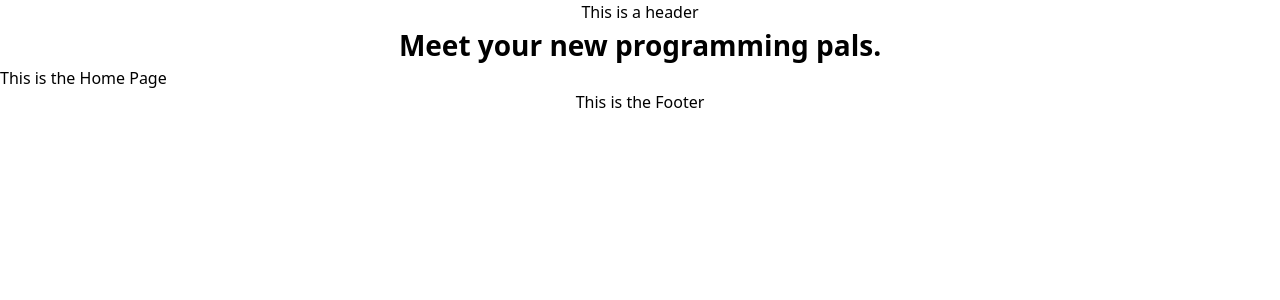
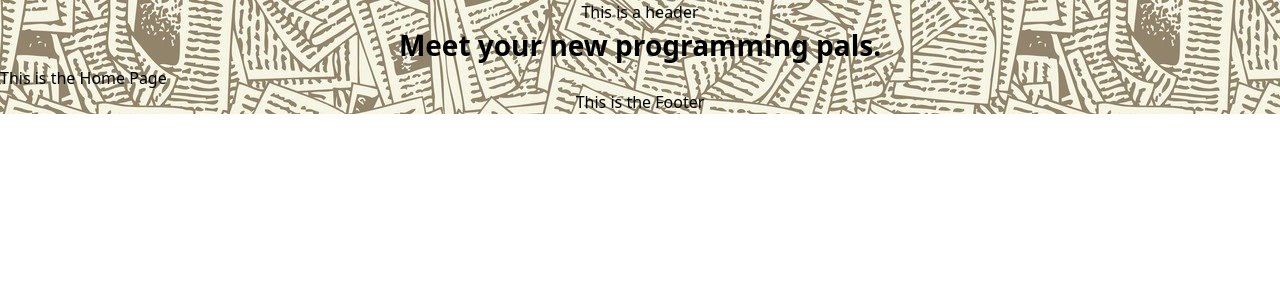
Before and after one commit to giancarlow333/ravishing-reads-v3, a React (Vite) app in the folder client/: page / in a window 1280 px wide. Shown: the top 300 px of the page. Built offline with nearby package versions, Linux system fonts and the light colour scheme.

Commit message:
Add BG to /client/src/App.jsx

```diff
--- a/client/src/App.jsx
+++ b/client/src/App.jsx
@@ -14,7 +14,7 @@ function App() {
   return (
 
     <ApolloProvider client={client}>
-      <div className="flex-column justify-flex-start min-100-vh">
+      <div className="bg-repeat" style={{backgroundImage: "url(./img/Backgrounds/bookpages.jpeg)"}}>
         <Header />
         <div className="container">
           <Outlet />
```
